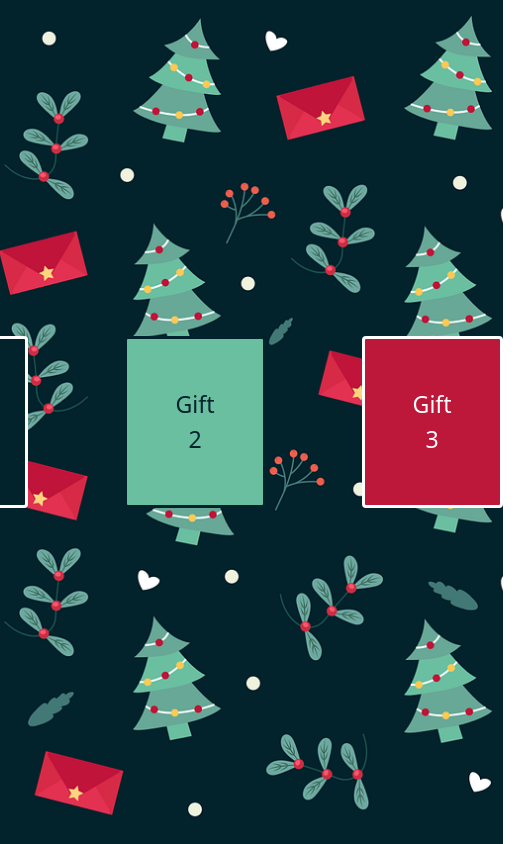
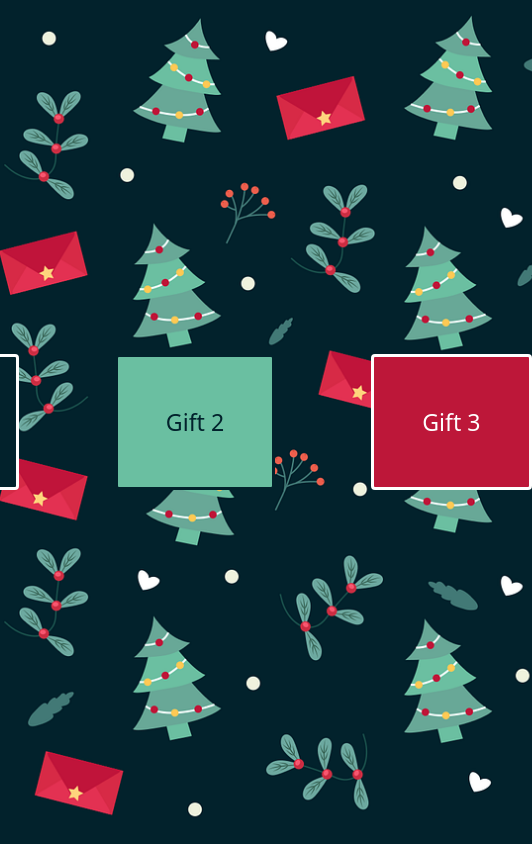
Before and after one commit to LigaMoon/beates_gift, a plain HTML site: page gifts.html in a window 390 px wide. Shown: the whole page, 532 px wide, since content can reach past the window. Drawn offline with nearby package versions, Linux system fonts and the light colour scheme.

Commit message:
Add styles for responsivness

```diff
--- a/styles/main.css
+++ b/styles/main.css
@@ -1,5 +1,9 @@
 .square-box, .gift-box {
     height: 100vh;
+}
+
+button {
+  white-space: nowrap;
 }
 
 body {
```
